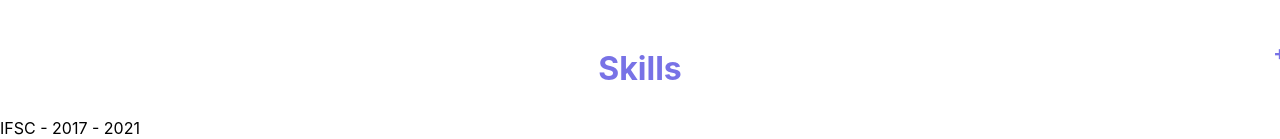
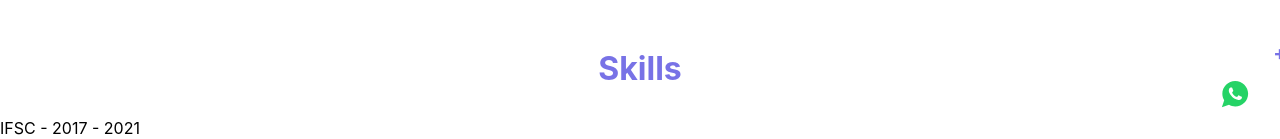
Before and after one commit to Jeje-Gab/Portifolio-React, a React (Create React App) app in the folder meu-projeto/: page / in a window 1280 px wide. Shown: the part 661-800 px from the top of the page. Built offline with nearby package versions, Linux system fonts and the light colour scheme.

Commit message:
adicionado icon de wpp para cotato

```diff
--- a/meu-projeto/src/App.jsx
+++ b/meu-projeto/src/App.jsx
@@ -4,6 +4,7 @@ import Experience from './Components/Experience/Experience'
 import Skills from './Components/Skills/Skills'
 import College from './Components/College/College'
 import Form from './Components/Form/Form'
+import FixWpp from './Components/FixWpp/FixWpp'
 
 import './App.css'
 // Impotando CSS para usar na pagina
@@ -18,6 +19,7 @@ function App() {
       <Skills/>
       <College/>
       <Form/>
+      <FixWpp/>
     </div>
   )
 }
--- /dev/null
+++ b/meu-projeto/src/Components/FixWpp/FixWpp.css
@@ -0,0 +1,38 @@
+* {
+    margin: 0;
+    padding: 0;
+}
+
+.F_FixWpp {
+    position: relative;
+}
+
+.FixWpp {
+    position: fixed;
+    right: 20px;
+    bottom: 20px;
+}
+
+.FixWpp {
+    border-radius: 100%;
+    padding: 10px;
+    line-height: 0;
+}
+.FixWpp > svg {
+    color: #25D366;
+    width: 30px;
+    height: 30px;
+    position: relative;
+}
+
+.FixWpp::before {
+    content: '';
+    position: absolute;
+    width: 50%;
+    height: 50%;
+    top: 50%;
+    left: 50%;
+    transform: translate(-50%, -50%);
+    border-radius: 100%;
+    background-color: #fff;
+}
--- /dev/null
+++ b/meu-projeto/src/Components/FixWpp/FixWpp.jsx
@@ -0,0 +1,17 @@
+import React, { useState } from 'react'
+import './FixWpp.css'
+import { IoLogoWhatsapp } from 'react-icons/io'
+
+function FixWpp() {
+  return (
+    <div className="ItemWpp">
+      <div className="F_FixWpp">
+        <div className="FixWpp">
+          <IoLogoWhatsapp/>
+        </div>
+      </div>
+    </div>
+  )
+}
+
+export default FixWpp;
```
